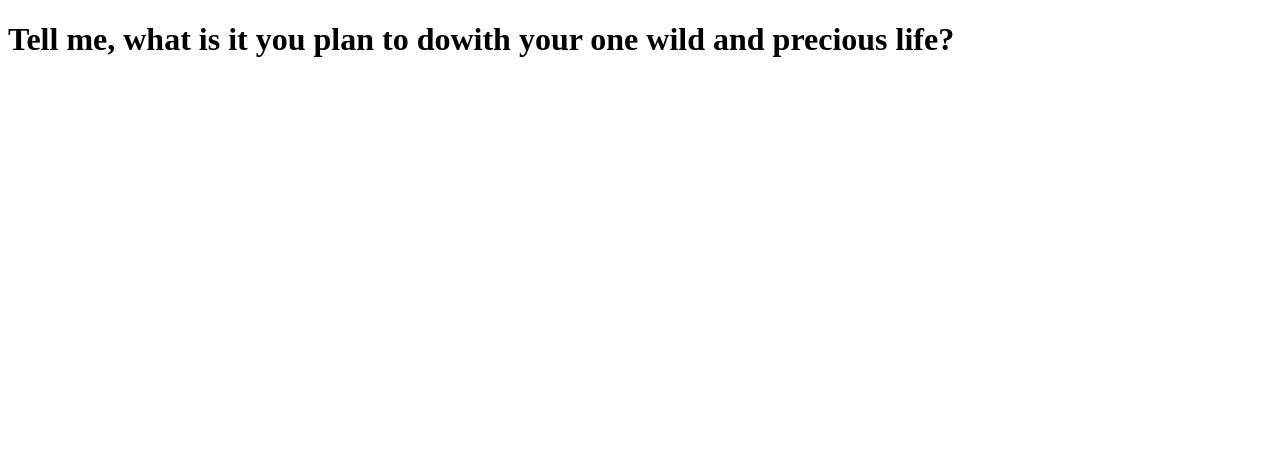
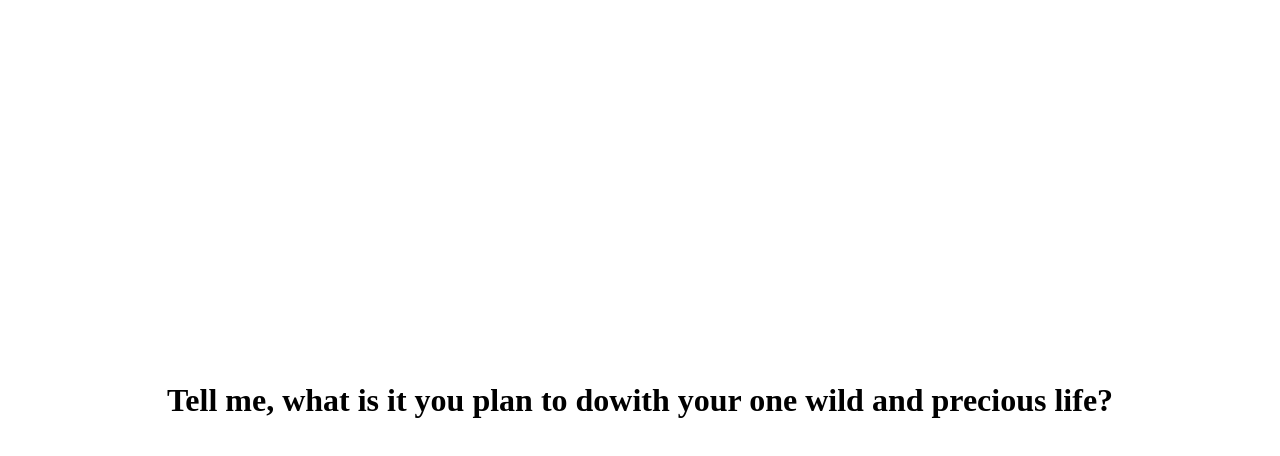
Before and after one commit to Barros263inf/clone-tabnews, a Next.js app: page / in a window 1280 px wide. Shown: the top 456 px of the page. Built offline with nearby package versions, Linux system fonts and the light colour scheme.

Commit message:
Add some style

```diff
--- a/pages/index.js
+++ b/pages/index.js
@@ -1,7 +1,16 @@
 function Home() {
     return(
         <>
-            <h1>Tell me, what is it you plan to dowith your one wild and precious life?</h1>
+            <div style={{
+                width: "100%",
+                height: "98vh",
+                display: "flex",
+                alignItems: "center",
+                flexDirection: "column",
+                justifyContent: "center",
+                }}>
+                <h1>Tell me, what is it you plan to dowith your one wild and precious life?</h1>
+            </div>
         </>
     )
 }
```
